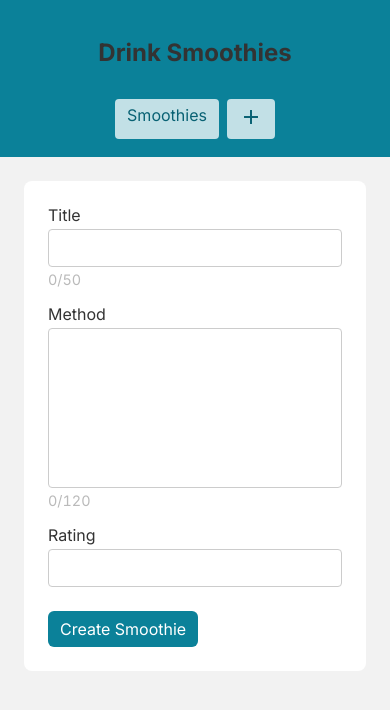
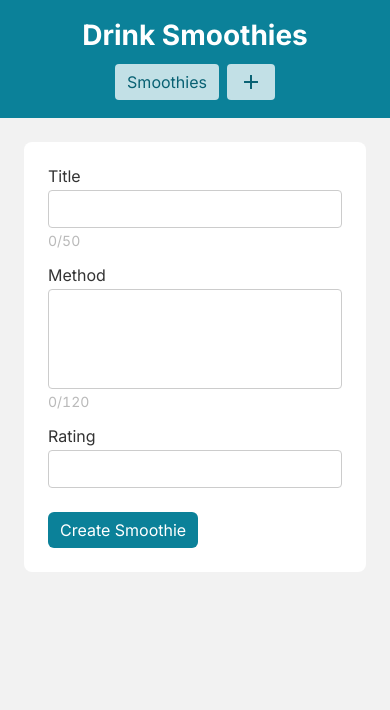
Before and after one commit to patel-priyank/Drink-Smoothies, a React (Vite) app in the folder webapp/: page /create in a window 390 px wide. Shown: the top 710 px of the page. Built offline with nearby package versions, Linux system fonts and the light colour scheme; no server answers.

Commit message:
update styles for responsiveness and consistency

```diff
--- a/webapp/src/index.css
+++ b/webapp/src/index.css
@@ -36,15 +36,10 @@ nav {
   flex-direction: column;
   gap: 12px;
 
-  a {
-    text-decoration: none;
-    border-radius: 4px;
-
-    h1 {
-      margin: 0;
-      color: #ffffff;
-      font-size: 1.75rem;
-    }
+  h1 {
+    margin: 0;
+    color: #ffffff;
+    font-size: 28px;
   }
 
   .links {
@@ -57,7 +52,8 @@ nav {
       color: color-mix(in srgb, var(--primary), #000000 25%);
       background: color-mix(in srgb, var(--primary), #ffffff 75%);
       padding: 6px 12px;
-      display: inline-block;
+      display: inline-flex;
+      align-items: center;
       border-radius: 4px;
       text-decoration: none;
     }
@@ -78,7 +74,7 @@ nav {
   .loader-inner {
     width: 36px;
     height: 36px;
-    border: 4px solid var(--secondary);
+    border: 4px solid var(--primary);
     border-bottom-color: transparent;
     border-radius: 50%;
     display: inline-block;
@@ -136,8 +132,17 @@ nav {
 .smoothie-grid {
   margin-top: 48px;
   display: grid;
-  grid-template-columns: repeat(auto-fit, minmax(min(280px, 100%), 1fr));
+  grid-template-columns: repeat(1, 1fr);
+  grid-auto-rows: 1fr;
   gap: 32px;
+
+  @media (width >= 640px) {
+    grid-template-columns: repeat(2, 1fr);
+  }
+
+  @media (width >= 992px) {
+    grid-template-columns: repeat(3, 1fr);
+  }
 
   .smoothie-card {
     display: flex;
@@ -173,7 +178,7 @@ nav {
 
     .created-at {
       color: #bababa;
-      font-size: 0.9rem;
+      font-size: 14px;
     }
 
     .buttons {
@@ -255,12 +260,12 @@ form {
 
     textarea {
       resize: none;
-      height: 10rem;
+      height: 100px;
     }
 
     span {
       color: #bababa;
-      font-size: 0.9rem;
+      font-size: 14px;
       font-variant-numeric: tabular-nums;
     }
   }
```
